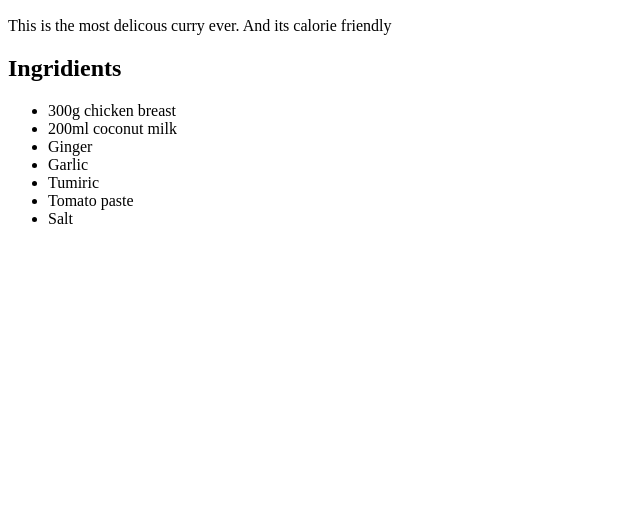
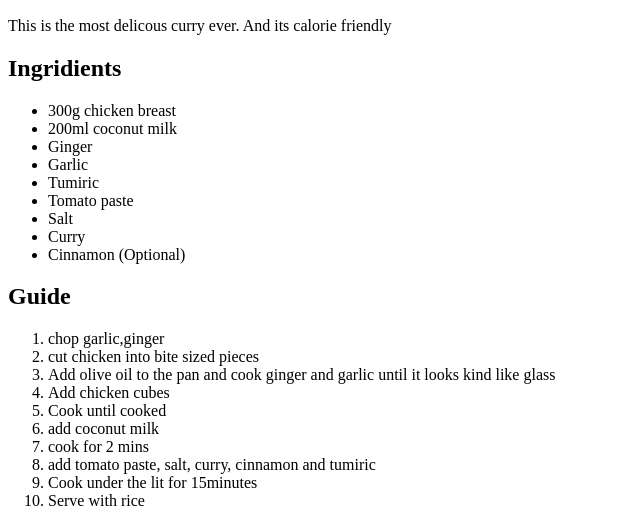
Before and after one commit to AndreasOun/odin-recipes, a plain HTML site: page recipes/curry.html in a window 1280 px wide. Shown: the part 734-1260 px from the top of the page, without its empty margins (0-640 px from the left). Before the commit the page ends 978 px from the top, so only its background shows below. Drawn offline with Linux system fonts and the light colour scheme.

Commit message:
added 2 more recipes, filled out curry recipe

```diff
--- a/recipes/curry.html
+++ b/recipes/curry.html
@@ -20,6 +20,21 @@
         <li>Tumiric</li>
         <li>Tomato paste</li>
         <li>Salt</li>
+        <li>Curry</li>
+        <li>Cinnamon (Optional)</li>
     </ul>
+    <h2>Guide</h2>
+    <ol>
+        <li>chop garlic,ginger</li>
+        <li>cut chicken into bite sized pieces</li>
+        <li>Add olive oil to the pan and cook ginger and garlic until it looks kind like glass</li>
+        <li>Add chicken cubes</li>
+        <li>Cook until cooked</li>
+        <li>add coconut milk</li>
+        <li>cook for 2 mins</li>
+        <li>add tomato paste, salt, curry, cinnamon and tumiric</li>
+        <li>Cook under the lit for 15minutes</li>
+        <li>Serve with rice</li>
+    </ol>
 </body>
 </html>
```
Also changed, not shown: index.html (+2 -0 lines).
